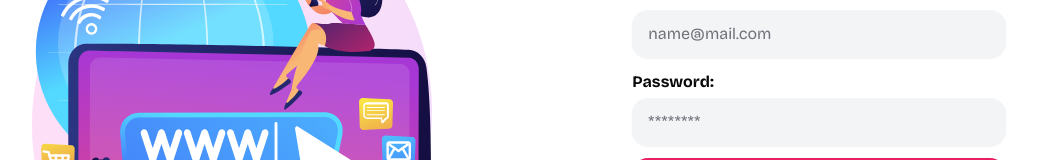
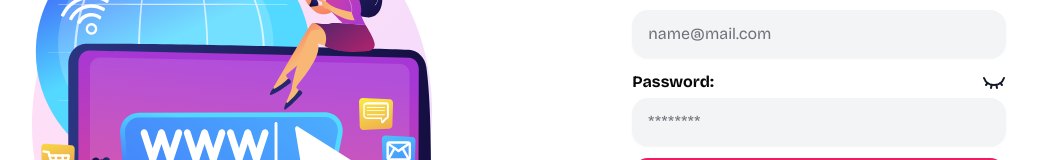
Before and after one commit to fisayo-dev/bookmark-hub, a Next.js app: page /login in a window 1280 px wide. Shown: the part 299-459 px from the top of the page, without its empty margins (141-1178 px from the left). Built offline with nearby package versions, Linux system fonts and the light colour scheme.

Commit message:
added password toggle btn

```diff
--- a/app/(form)/login/page.tsx
+++ b/app/(form)/login/page.tsx
@@ -5,20 +5,21 @@ import { Button } from "@/components/ui/button"
 import { Input } from "@/components/ui/input"
 import Image from "next/image"
 import Link from "next/link"
+import { useState } from "react"
+import { Eye, EyeClosed } from "lucide-react"
 
 const LoginPage = () => {
   const {
     register,
     handleSubmit,
-    watch,
     formState: { errors },
   } = useForm()
 
   const onSubmit = (data: any) => {
     console.log("Form Data:", data)
-    // Send form data to backend API
   }
 
+  const [showPassword,setShowPassword] = useState(false)
   return (
     <div className="grid gap-6 mx-auto px-4 w-full md:w-4/6">
       <div className="grid gap-1 text-center">
@@ -46,7 +47,12 @@ const LoginPage = () => {
         </div>
 
         <div className="grid gap-1">
-          <label className="font-bold">Password:</label>
+        <div className="flex items-center justify-between">
+            <label className="font-bold">Password:</label>
+            <div className="text-gray-900 cursor-pointer" onClick={() => setShowPassword((prev) => !prev)}>
+              {showPassword ? <Eye/> : <EyeClosed />  }
+            </div>
+          </div>
           <Input
             {...register("password", {
               required: "Password is required",
@@ -54,7 +60,9 @@ const LoginPage = () => {
             })}
             className="border rounded-2xl bg-gray-100 shadow-sm"
             placeholder="********"
-            type="password"
+            type={showPassword ? 'text' :
+              'password'
+            }
           />
           {errors.password && <p className="text-red-500 text-sm">{String(errors.password.message)}</p>}
         </div>
```
